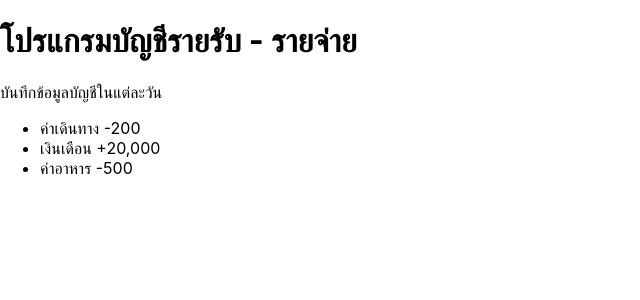
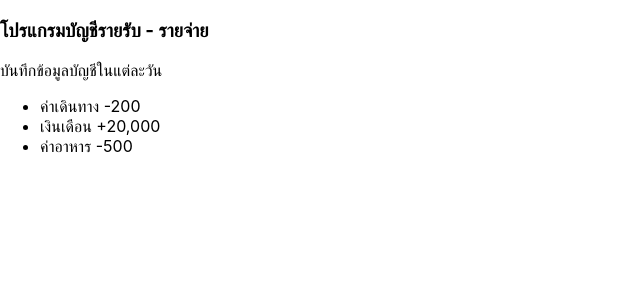
Before and after one commit to sarawuthjdp/demo-react, a React (Create React App) app: page / in a window 1280 px wide. Shown: the top 300 px of the page, without its empty margins (0-640 px from the left). Built offline with nearby package versions, Linux system fonts and the light colour scheme.

Commit message:
root element demo2

```diff
--- a/src/App.js
+++ b/src/App.js
@@ -1,14 +1,22 @@
 function App() {
   return (
-    <div>
-      <h1>โปรแกรมบัญชีรายรับ - รายจ่าย</h1>
-      <p>บันทึกข้อมูลบัญชีในแต่ละวัน</p>
-      <ul>
-        <li>ค่าเดินทาง <span>-200</span></li>
-        <li>เงินเดือน <span>+20,000</span></li>
-        <li>ค่าอาหาร <span>-500</span></li>
-      </ul>
-    </div>
+    <section>
+      <article>
+        <h1>โปรแกรมบัญชีรายรับ - รายจ่าย</h1>
+        <p>บันทึกข้อมูลบัญชีในแต่ละวัน</p>
+        <ul>
+          <li>
+            ค่าเดินทาง <span>-200</span>
+          </li>
+          <li>
+            เงินเดือน <span>+20,000</span>
+          </li>
+          <li>
+            ค่าอาหาร <span>-500</span>
+          </li>
+        </ul>
+      </article>
+    </section>
   );
 }
 
```
